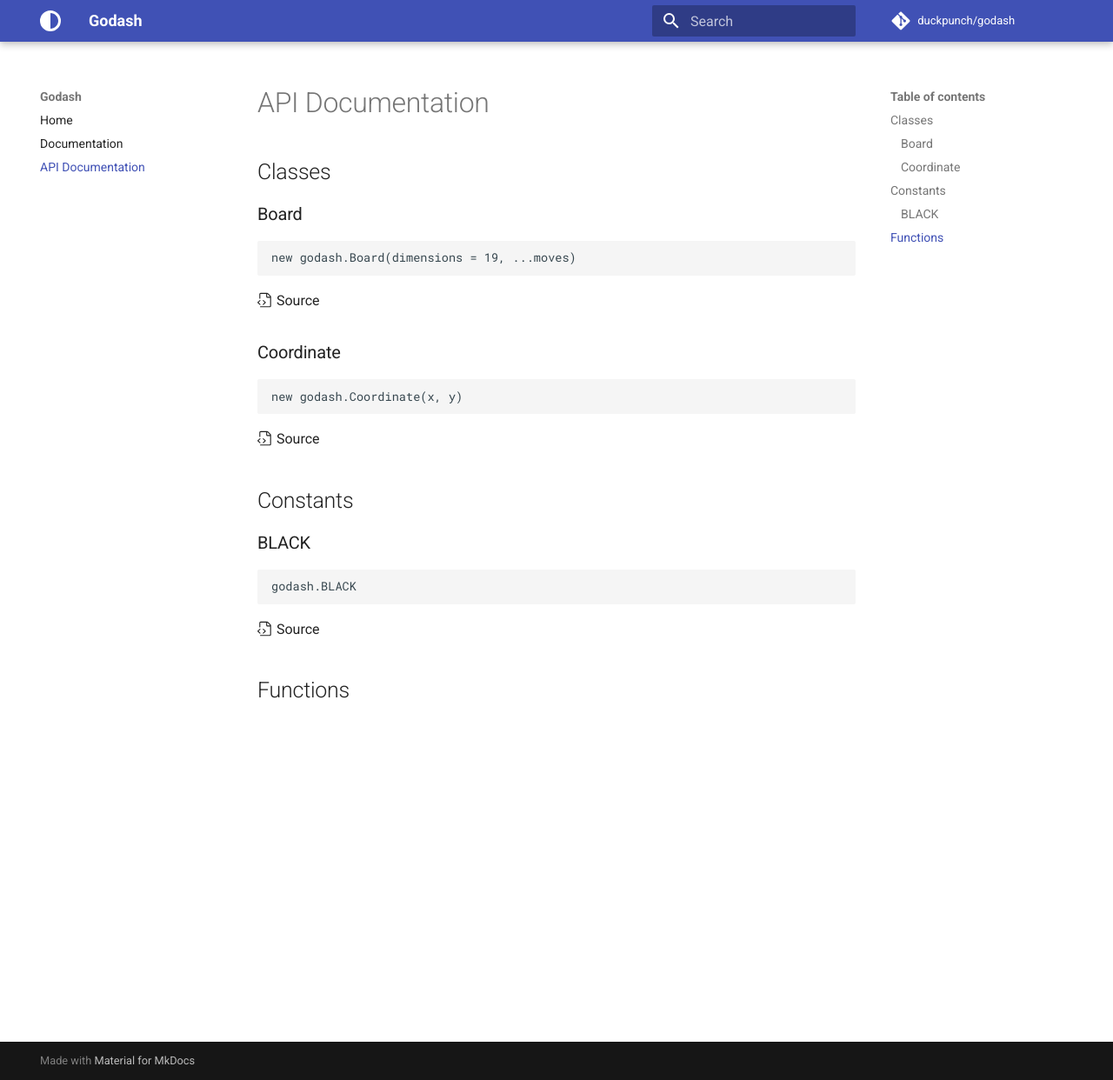
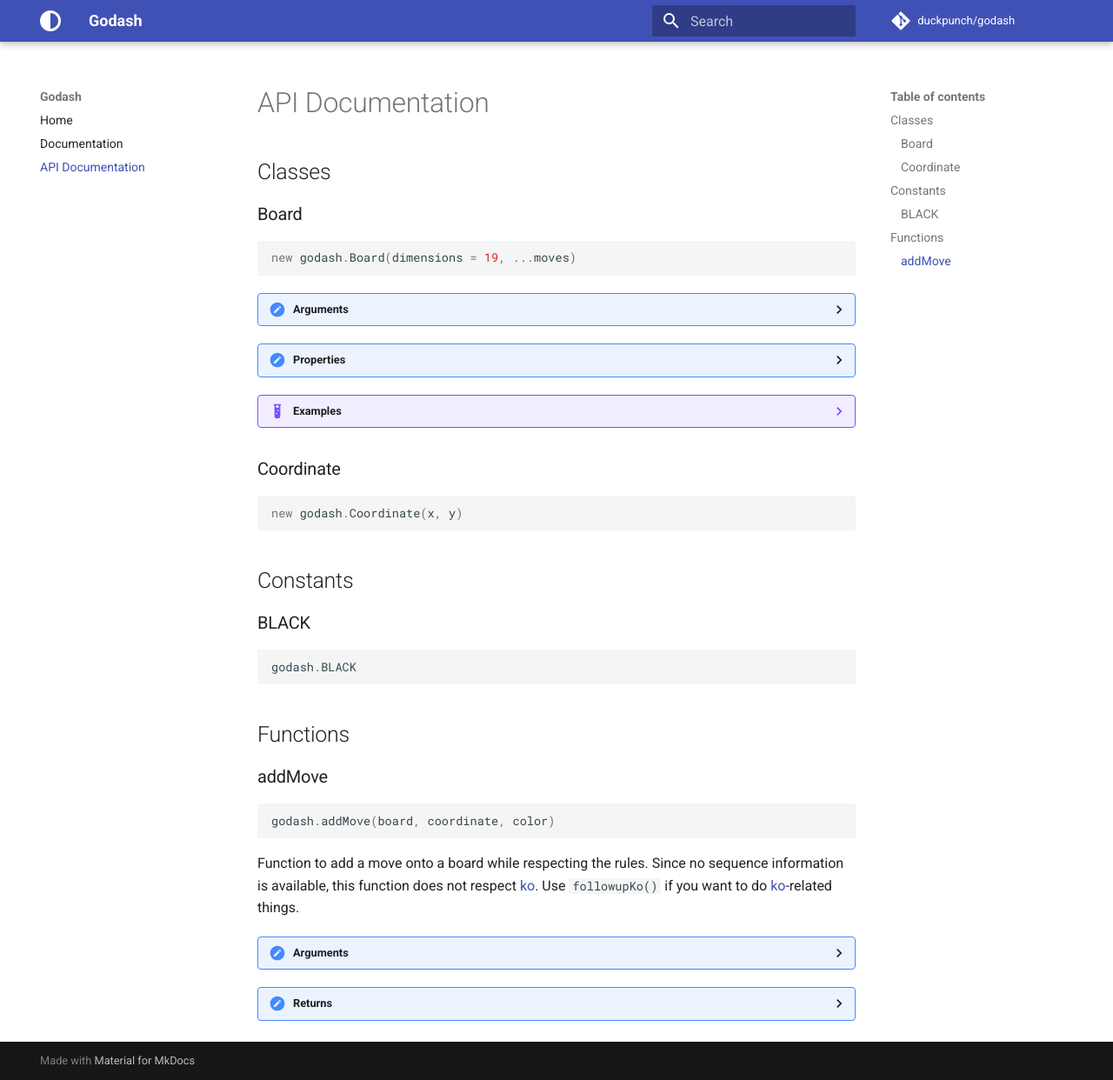
Before and after one commit to duckpunch/godash, an MkDocs documentation site: the page built from docs/test.md, in a window 1280 px wide and 1242 px high. Shown: the whole window at 87% size. Built offline with MkDocs 1.6.1 and Material for MkDocs 9.7.7, drawn with Linux system fonts in a browser that asks for light colours; comment, search, counter and statistics services are not loaded.

Commit message:
Proposed style for documentation

````diff
--- a/docs/test.md
+++ b/docs/test.md
@@ -4,28 +4,66 @@
 
 ### Board
 
-```
+```javascript
 new godash.Board(dimensions = 19, ...moves)
 ```
 
-:octicons-file-code-24: Source
+??? tldr "Arguments"
+    `dimensions`
+    :   Size of board.
+
+??? tldr "Properties"
+    `dimensions`
+    :   Size of board.
+
+??? example "Examples"
+    ```javascript
+    var board = new Board();
+
+    board.toString();
+    // => Board { "dimensions": 19, "moves": Map {} }
+    ```
+
+    ```javascript
+    var smallBoard = new Board(5, new Coordinate(2, 2), BLACK);
+
+    smallBoard.toString();
+    // => Board { "dimensions": 5, "moves": Map { {"x":2,"y":2}: "black" } }
+    ```
 
 ### Coordinate
 
-```
+```javascript
 new godash.Coordinate(x, y)
 ```
-
-:octicons-file-code-24: Source
 
 ## Constants
 
 ### BLACK
 
-```
+```javascript
 godash.BLACK
 ```
 
-:octicons-file-code-24: Source
+## Functions
 
-## Functions
+### addMove
+
+```javascript
+godash.addMove(board, coordinate, color)
+```
+
+Function to add a move onto a board while respecting the rules.  Since no
+sequence information is available, this function does not respect
+[ko][ko-rule].  Use `followupKo()` if you want to do [ko][ko-rule]-related
+things.
+
+??? tldr "Arguments"
+    `dimensions`
+    :   Size of board.
+
+??? tldr "Returns"
+    `dimensions`
+    :   Size of board.
+
+[ko-rule]: https://en.wikipedia.org/wiki/Rules_of_go#Ko_and_Superko
--- a/mkdocs.yml
+++ b/mkdocs.yml
@@ -5,14 +5,15 @@
   name: material
   icon:
     logo: fontawesome/solid/adjust
-#extra_css:
-  #- style.css
 markdown_extensions:
   - toc:
       permalink: true
   - codehilite
   - admonition
+  - pymdownx.details
   - pymdownx.superfences
+  - pymdownx.highlight
+  - def_list
   - pymdownx.emoji:
       emoji_index: !!python/name:materialx.emoji.twemoji
       emoji_generator: !!python/name:materialx.emoji.to_svg
````
Also changed, not shown: docs/style.css (deleted, +0 -12 lines), 1 other file.
